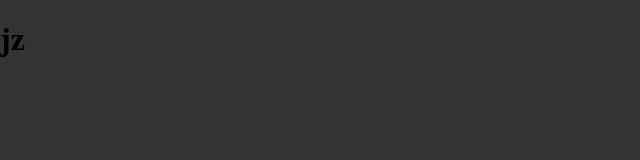
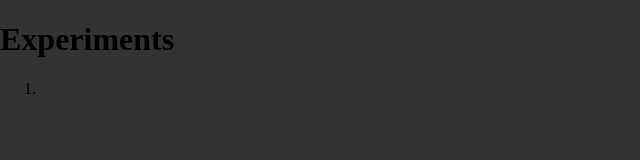
Before and after one commit to jzevin/threejs, a plain HTML site: page index.html in a window 1280 px wide. Shown: the whole page, without its empty margins (0-640 px from the left). Drawn offline with Linux system fonts and the light colour scheme; files that its build step writes are made by us from their sources.

Commit message:
add link

```diff
--- a/index.html
+++ b/index.html
@@ -8,6 +8,9 @@
     <title>title</title>
   </head>
   <body>
-    <h1>jz</h1>
+    <h1>Experiments</h1>
+    <ol>
+      <li><a href="grid-walker/dist/"></a></li>
+    </ol>
   </body>
 </html>
```
